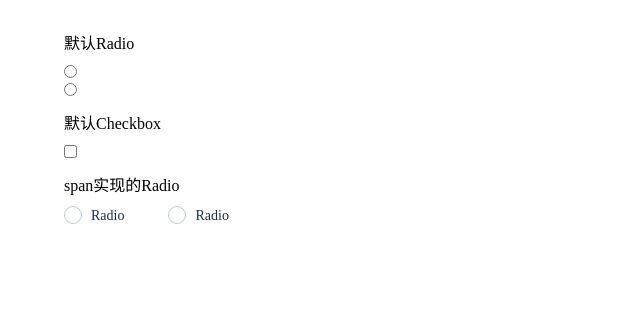
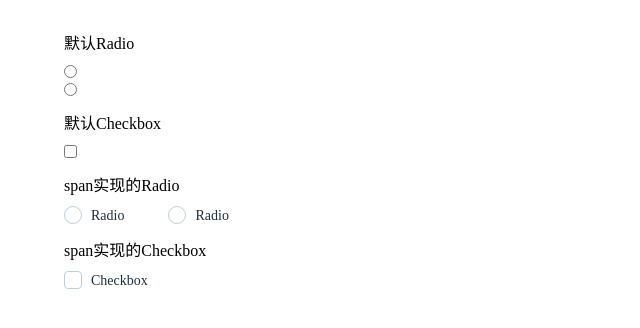
Before and after one commit to P-ppc/webComponents, a plain HTML site: page customRadioAndCheckbox/index.html in a window 1280 px wide. Shown: the whole page, without its empty margins (0-640 px from the left). Drawn offline with Linux system fonts and the light colour scheme.

Commit message:
自定义checkbox实现

```diff
--- a/customRadioAndCheckbox/index.css
+++ b/customRadioAndCheckbox/index.css
@@ -60,6 +60,7 @@ p {
     position: absolute;
     left: 50%;
     top: 50%;
+
     -webkit-transform: translate(-50%,-50%) scale(0);
     transform: translate(-50%,-50%) scale(0);
     -webkit-transition: -webkit-transform .15s cubic-bezier(.71,-.46,.88,.6);
@@ -94,3 +95,85 @@ p {
     font-size: 14px;
     padding-left: 5px;
 }
+
+.custom-checkbox {
+    color: #1f2d3d;
+    margin-right: 5px;
+
+    -moz-user-select: none;
+    -webkit-user-select: none;
+    -ms-user-select: none;
+}
+
+.custom-checkbox,
+.custom-checkbox-input {
+    position: relative;
+    cursor: pointer;
+    display: inline-block;
+    white-space: nowrap;
+}
+
+.custom-checkbox-input {
+    outline: none;
+    line-height: 1;
+    vertical-align: middle;
+}
+
+.custom-checkbox-inner {
+    display: inline-block;
+    position: relative;
+    border: 1px solid #c0ccda;
+    border-radius: 4px;
+    box-sizing: border-box;
+    width: 18px;
+    height: 18px;
+    background: #fff;
+    z-index: 1;
+
+    -webkit-transition: border-color .25s cubic-bezier(.71,-.46,.29,1.46),background-color .25s cubic-bezier(.71,-.46,.29,1.46);
+    transition: border-color .25s cubic-bezier(.71,-.46,.29,1.46),background-color .25s cubic-bezier(.71,-.46,.29,1.46);
+}
+
+.custom-checkbox-inner:after {
+    content: "";
+    border: 2px solid #fff;
+    border-left: 0;
+    border-top: 0;
+    height: 8px;
+    width: 4px;
+    left: 5px;
+    position: absolute;
+    top: 1px;
+
+    -webkit-transform: rotate(45deg) scaleY(0);
+    transform: rotate(45deg) scaleY(0);
+    -webkit-transition: -webkit-transform .15s cubic-bezier(.71,-.46,.88,.6) .05s;
+    transition: -webkit-transform .15s cubic-bezier(.71,-.46,.88,.6) .05s;
+    transition: transform .15s cubic-bezier(.71,-.46,.88,.6) .05s;
+    transition: transform .15s cubic-bezier(.71,-.46,.88,.6) .05s,-webkit-transform .15s cubic-bezier(.71,-.46,.88,.6) .05s;
+    -webkit-transform-origin: center;
+    transform-origin: center;
+}
+
+.custom-checkbox-original {
+    opacity: 0;
+    outline: none;
+    position: absolute;
+    margin-top: 0;
+    left: -999px;
+}
+
+.custom-checkbox-label {
+    font-size: 14px;
+    padding-left: 5px;
+}
+
+.custom-checkbox.is-checked .custom-checkbox-inner {
+    background-color: #20a0ff;
+    border-color: #2e90fe;
+}
+
+.custom-checkbox.is-checked .custom-checkbox-inner:after {
+    -webkit-transform: rotate(45deg) scaleY(1);
+    transform: rotate(45deg) scaleY(1);
+}
--- a/customRadioAndCheckbox/index.html
+++ b/customRadioAndCheckbox/index.html
@@ -30,6 +30,16 @@
         </span>
         <span class="custom-radio-label">
             Radio
+        </span>
+    </label>
+    <p>span实现的Checkbox</p>
+    <label class="custom-checkbox">
+        <span class="custom-checkbox-input">
+            <span class="custom-checkbox-inner"></span>
+            <input type="checkbox" class="custom-checkbox-original">
+        </span>
+        <span class="custom-checkbox-label">
+            Checkbox
         </span>
     </label>
 </div>
@@ -79,9 +89,25 @@ $(function() {
             groupSwitch($(this), name);
         }
     });
+});
+</script>
+<script type="text/javascript">
+$(function() {
+    var checkboxSwitch = function($checkbox) {
+        if ($checkbox.hasClass("is-checked")) {
+            $checkbox.removeClass("is-checked");
+            $checkbox.find("input.custom-checkbox-original").attr("checked", false);
+        } else {
+            $checkbox.addClass("is-checked");
+            $checkbox.find("input.custom-checkbox-original").attr("checked", true);
+        }
+    };
 
-
-
+    $(".custom-checkbox").click(function(e) {
+        if (e.toElement === $(this).find("input.custom-checkbox-original")[0]) {
+            checkboxSwitch($(this));
+        }
+    });
 });
 </script>
 </body>
```
Also changed, not shown: customRadioAndCheckbox/readme.md.
